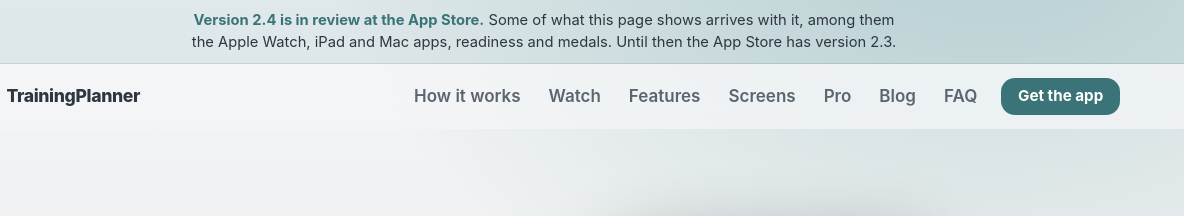
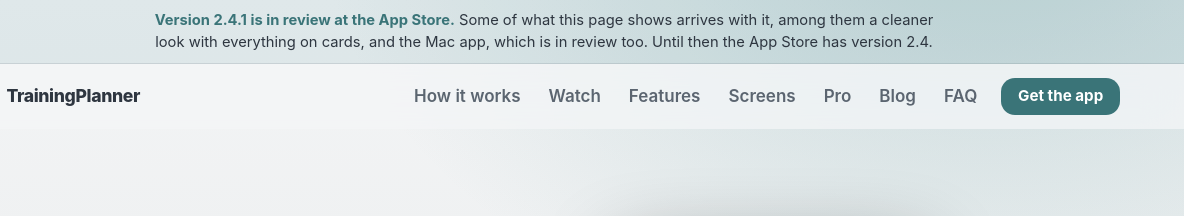
Before and after one commit to drew0ps/training_planner_marketing, a plain HTML site: page index.html in a window 1280 px wide. Shown: the top 216 px of the page, 96-1280 px from the left. Drawn offline with Linux system fonts and the light colour scheme.

Commit message:
Says 2.4.1 is in review at the App Store, and the Mac app with it

```diff
--- a/index.html
+++ b/index.html
@@ -50,9 +50,9 @@
 <body>
 
 <!-- notice: scripts/set-notice.sh writes what stands between this line and the next comment -->
-<p class="notice" role="note"><strong>Version 2.4 is in review at the App Store.</strong>
+<p class="notice" role="note"><strong>Version 2.4.1 is in review at the App Store.</strong>
   Some of what this page shows arrives with it, among them
-  the Apple Watch, iPad and Mac apps, readiness and medals. Until then the App Store has version 2.3.</p>
+  a cleaner look with everything on cards, and the Mac app, which is in review too. Until then the App Store has version 2.4.</p>
 <!-- /notice -->
 
 <header class="topbar">
```
Also changed, not shown: press.html (+2 -2 lines).
